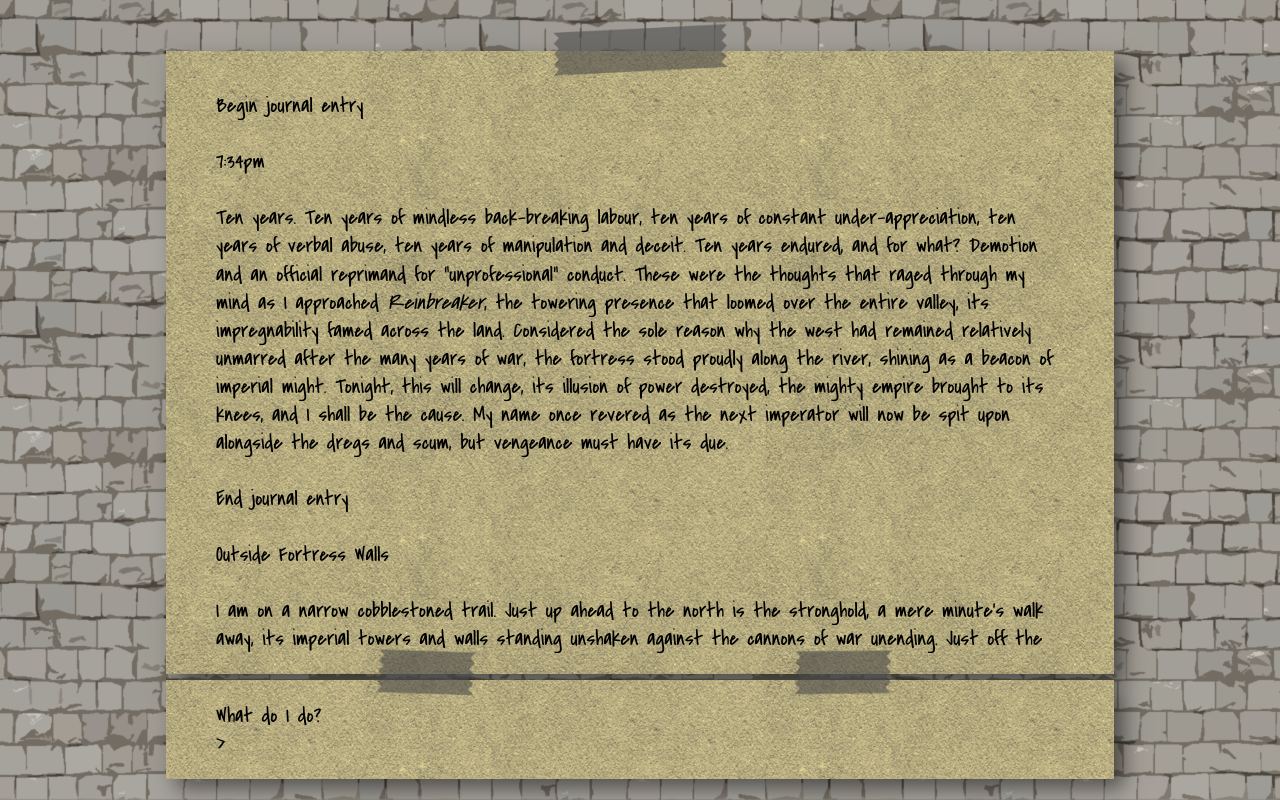
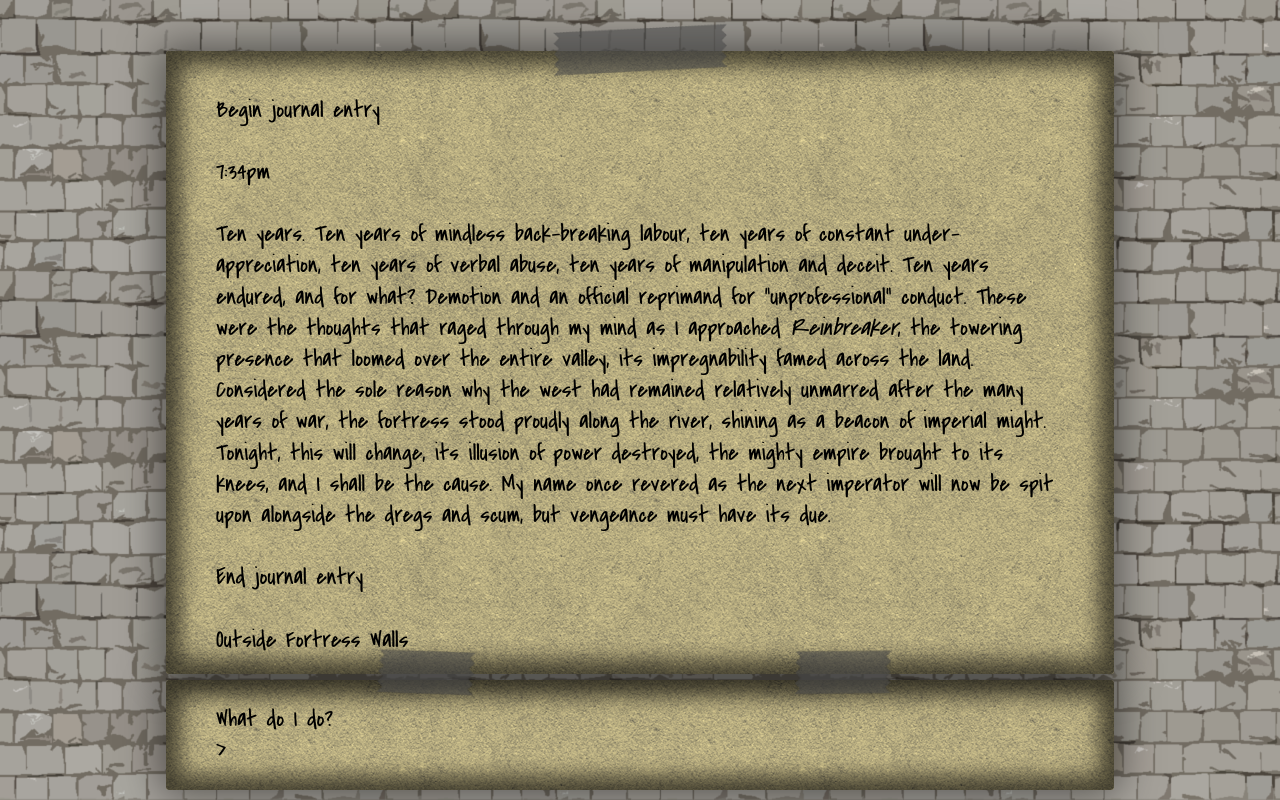
Before and after one commit to jamesjiang52/A-Game, a plain HTML site: page docs/index.html in a window 1280 px wide. Drawn offline with nearby package versions, Linux system fonts and the light colour scheme.

Commit message:
misc webpage changes

```diff
--- a/docs/index.html
+++ b/docs/index.html
@@ -11,7 +11,7 @@
     <!-- Use a line break <br> for a single newline. -->
     <img src="images/tape1.png" id="tape1-img">
     <div class="output-wrapper"> <!-- This is for padding for the top and bottom edges when the user scrolls -->
-        <div class="output-container">
+        <div class="output-container has-shadow">
             <!-- This is just a test to see what the output looks like. -->
             <p id="output">
                 Begin journal entry<br><br>
@@ -40,17 +40,18 @@
     </div>
     <img src="images/tape2.png" id="tape2-img">
     <img src="images/tape3.png" id="tape3-img">
-    <div class="input-wrapper">
-        <form action="" id="player_input_form" method="post">
+    <div class="input-wrapper has-shadow">
+        <form id="player_input_form">
             <p>
                 What do I do?<br>
                 >
-                <input type="text" id="player_input_field" name="player-input" autocomplete="off" size="20" maxlength="20"><br>
-                <input type="submit" id="player-input-submit">
+                <input type="text" id="player_input_field" name="player-input" autocomplete="off" size="50" maxlength="20"><br>
+                <input type="submit" id="player_input_submit">
             </p>
         </form>
     </div>
     <script src="https://ajax.googleapis.com/ajax/libs/jquery/3.3.1/jquery.min.js"></script>
-    <script src="set-focus.js"></script>
+    <script src="scripts.js"></script>
+    <script>setFocus();</script>
 </body>
 </html>
--- a/docs/main.css
+++ b/docs/main.css
@@ -2,22 +2,20 @@ html {
     background: url("images/background.png") no-repeat center center fixed;
     background-size: cover;
     height: 90%;
-    overflow: scroll;
-    overflow-x: hidden;
-}
-
-::-webkit-scrollbar {
-    width: 0px;
-    background: transparent;
+    overflow-y: scroll;
 }
 
 body {
     height: 90%;
 }
 
+::-webkit-scrollbar {
+    display: none;
+}
+
 p {
     font-family: 'Covered By Your Grace', cursive;
-    font-size: 1.35em;
+    font-size: 1.5em;
     color: black;
     line-height: 1.3;
 }
@@ -39,8 +37,9 @@ p {
     padding: 20px 0;
     background-color: #f0e09e;
     background-image: url("images/background-paper.png");
-    box-shadow: 10px 10px 20px 0 rgba(0, 0, 0, 0.5);
-    z-index: -1;  /* so the shadow doesn't spill onto the next element */
+    box-shadow: inset 0px 0px 20px 15px rgba(0, 0, 0, 0.6), 0px 0px 40px 5px rgba(0, 0, 0, 0.5);
+    border-radius: 3px;
+    overflow: hidden;
 }
 
 .output-container {
@@ -59,14 +58,14 @@ p {
     padding: 0px 0;
     background-color: #f0e09e;
     background-image: url("images/background-paper.png");
-    box-shadow: 10px 10px 20px 0 rgba(0, 0, 0, 0.5)
+    box-shadow: inset 0px 0px 20px 15px rgba(0, 0, 0, 0.6), 0px 0px 40px 5px rgba(0, 0, 0, 0.5);
+    border-radius: 3px;
 }
 
 #player_input_form {
     padding: 0 50px;
     height: 100%;
-    overflow-x: scroll;
-    overflow-y: hidden;
+    overflow: hidden;
 }
 
 #player_input_field {
@@ -78,7 +77,7 @@ p {
     color: black;
 }
 
-#player-input-submit {
+#player_input_submit {
     display: none;
 }
 
--- /dev/null
+++ b/docs/scripts.js
@@ -0,0 +1,9 @@
+function setFocus() {
+    $("#player_input_field").focus();
+}
+
+$("#player_input_form").submit(function() {
+    $("#player_input_form").trigger("reset");
+    // do more stuff later
+    return false;
+});
--- a/docs/set-focus.js
+++ /dev/null
@@ -1 +0,0 @@
-document.getElementById("player_input_field").focus();
```
